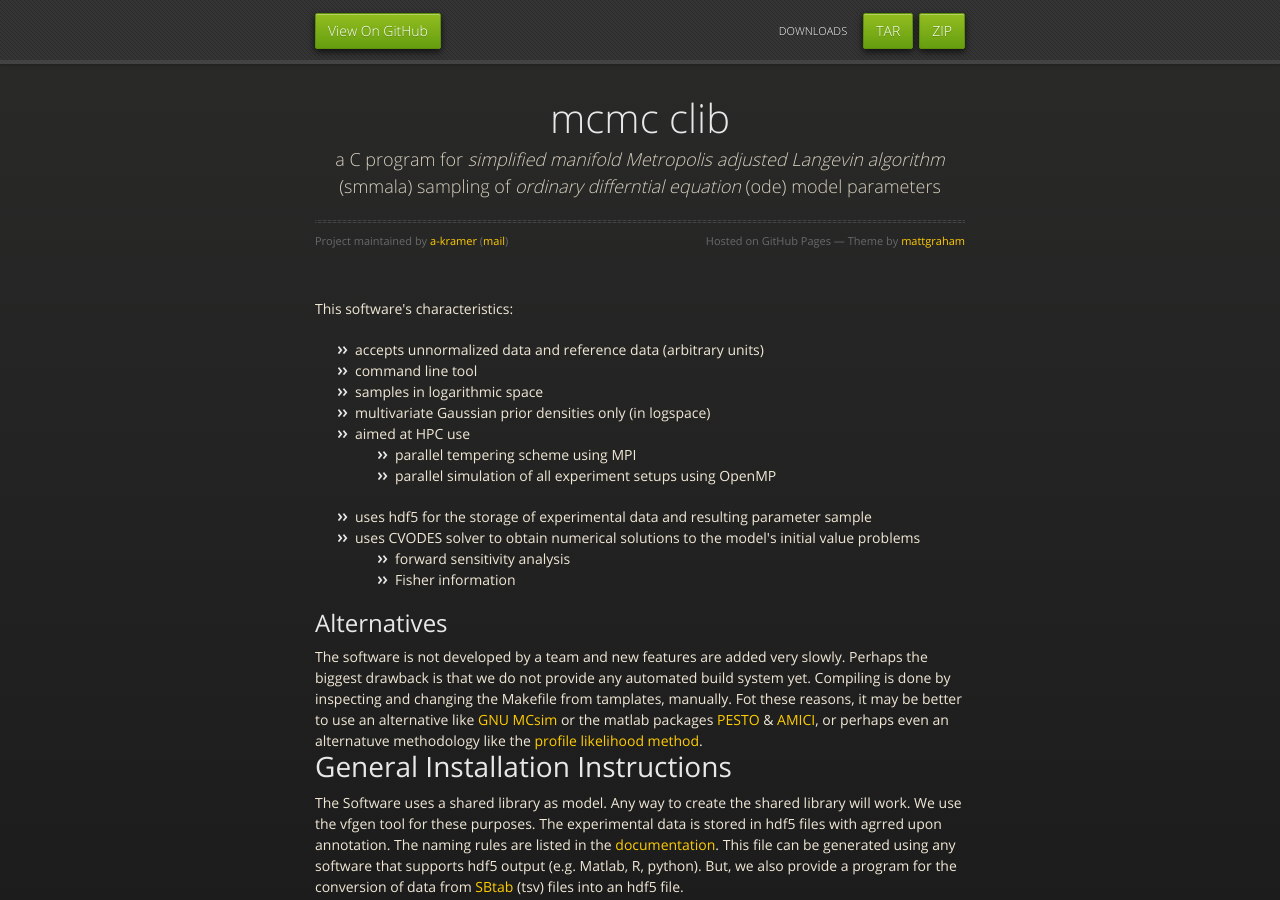
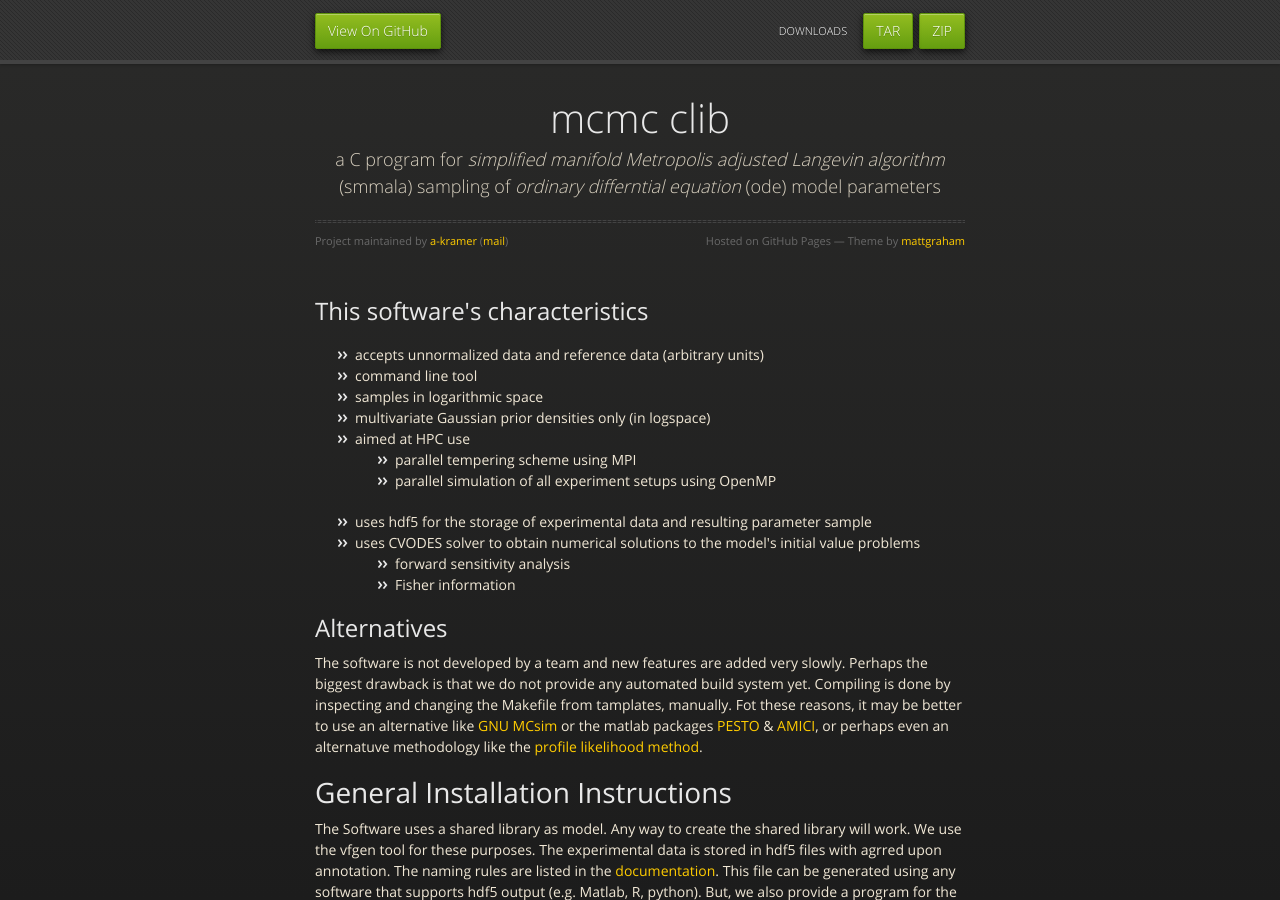
Before and after one commit to a-kramer/mcmc_clib, a Jekyll site: the page index.html, which Jekyll copies as it is, in a window 1280 px wide and 900 px high. Built offline with Jekyll 4.4.1, drawn with Linux system fonts in a browser that asks for light colours; nearby versions of some CDN libraries.

Commit message:
missing p tag inserted

```diff
--- a/index.html
+++ b/index.html
@@ -42,7 +42,10 @@
         </div>
 
 	<div>
-	<p>This software's characteristics:
+	  <h2>
+	    This software's characteristics
+	  </h2>
+	  <p>
 	  <ul>
 	    <li> accepts unnormalized data and reference data (arbitrary units)</li>
 	    <li> command line tool</li>
@@ -61,8 +64,9 @@
 	  </ul>
 	</p>
 	</div>
+
 	<div>
-	<h2>Alternatives</h2> The software is not developed by
+	<h2>Alternatives</h2> <p>The software is not developed by
 	a <span title="rather one person">team</span> and new features
 	are added very slowly.
 
@@ -77,8 +81,9 @@
 	&amp; <a href="https://github.com/ICB-DCM/AMICI">AMICI</a>, or
 	perhaps even an alternatuve methodology like
 	the <a href="https://febs.onlinelibrary.wiley.com/doi/full/10.1111/febs.12276">profile
-	  likelihood method</a>.
+	  likelihood method</a>.</p>
 	</div>
+
 	<div>
 	<h1>
 	  <a name="installation-instructions" class="anchor"
@@ -124,6 +129,7 @@
 	  side">rhs</span> vector field's jacobian (symbolically).
 	</p>
 	</div>
+
 	<div>
 	  <h2>Simulations</h2>
 	  <p>The sampler repeatedly solves the initial value problem
```
